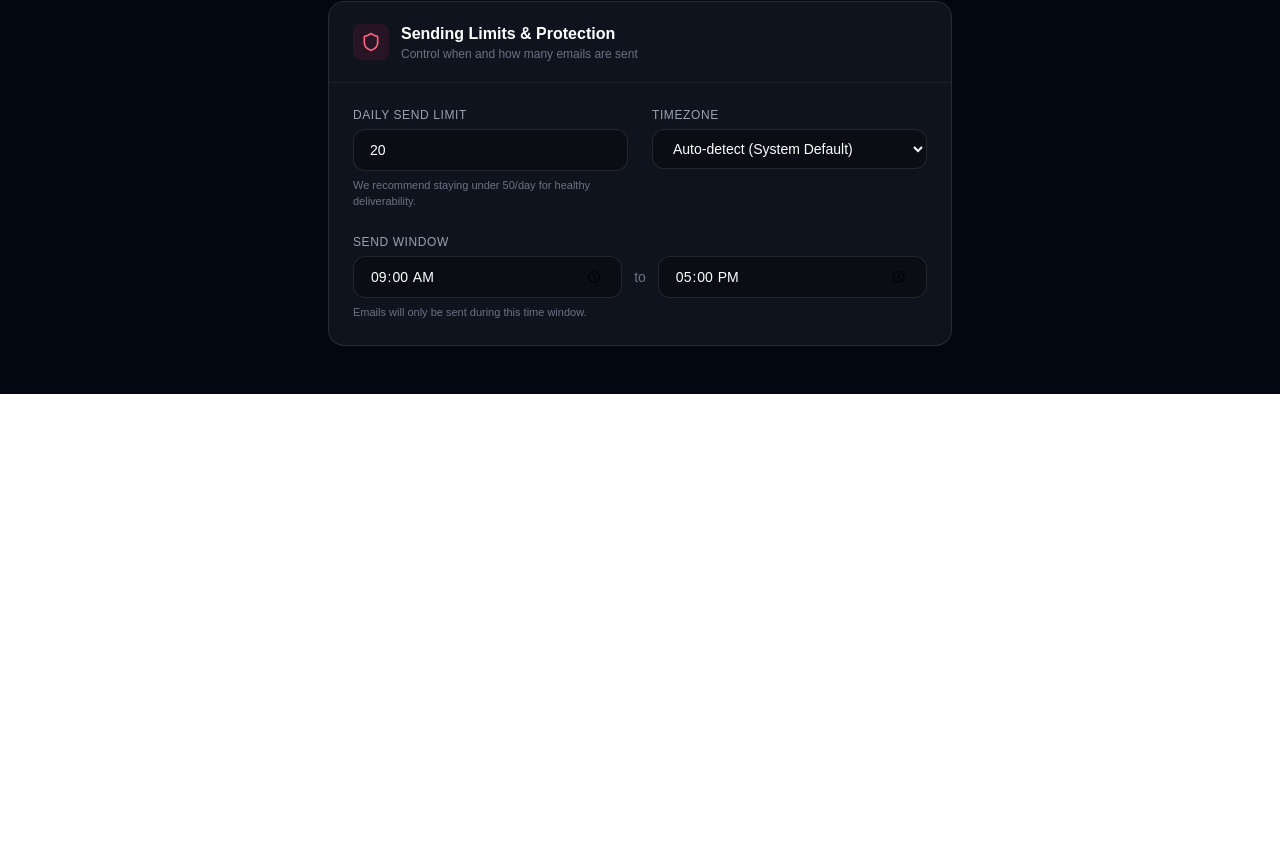
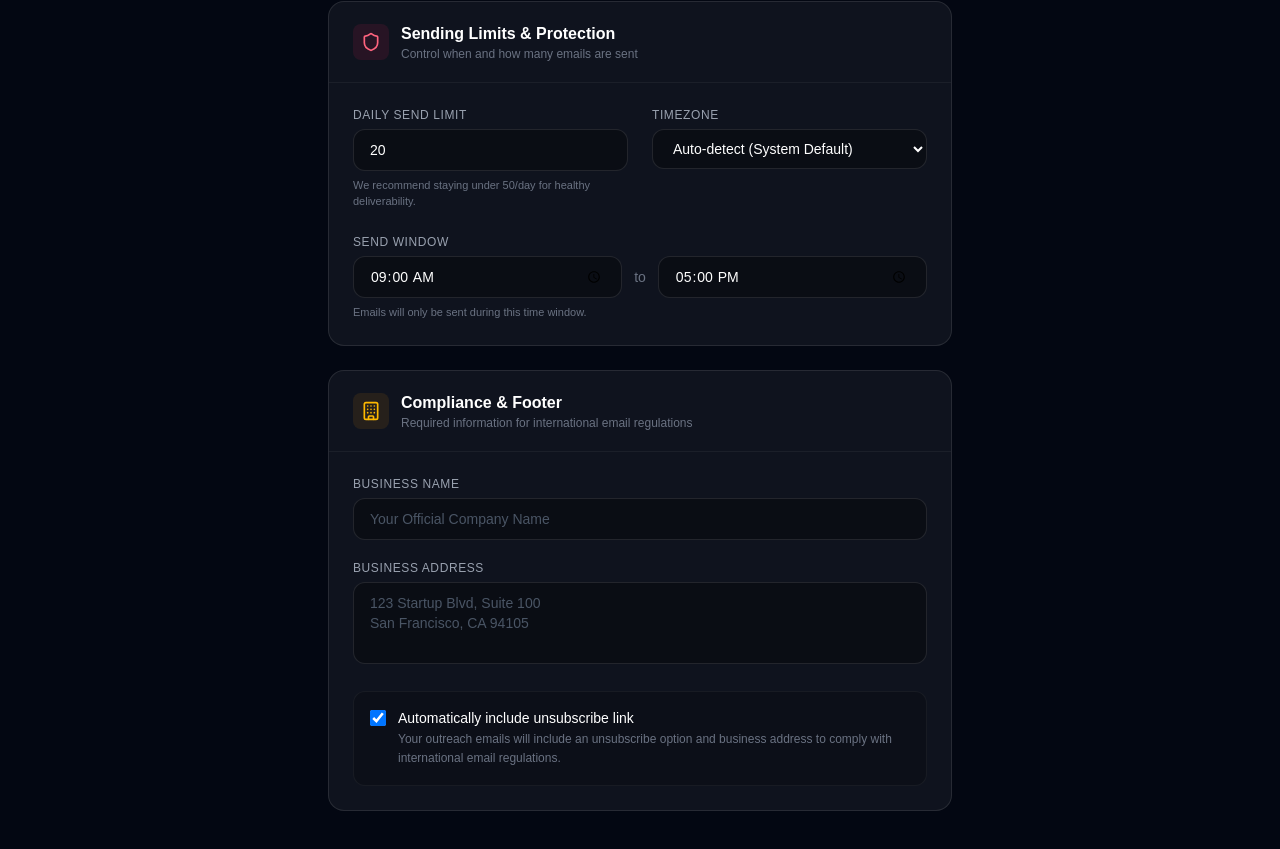
Before and after one commit to ayodele-dest/ai-sales-agent, a Next.js app in the folder ai-sales-agent/: page /settings in a window 1280 px wide. Shown: the part 590-1439 px from the top of the page. Before the commit the page ends 984 px from the top, so only its background shows below. Built offline with nearby package versions, Linux system fonts and the light colour scheme; no server answers.

Commit message:
feat: add compliance and footer section to settings

```diff
--- a/ai-sales-agent/app/settings/page.tsx
+++ b/ai-sales-agent/app/settings/page.tsx
@@ -5,7 +5,7 @@ import Link from 'next/link';
 import { useSession, signOut } from 'next-auth/react';
 import {
     Bot, ArrowLeft, LogOut, Mail, CheckCircle, AlertCircle,
-    Loader2, Trash2, SendHorizonal, Settings, Wifi, WifiOff, Shield
+    Loader2, Trash2, SendHorizonal, Settings, Wifi, WifiOff, Shield, Building
 } from 'lucide-react';
 import type { EmailProvider } from '@/lib/email-connector-store';
 
@@ -21,6 +21,10 @@ interface FormState {
     sendWindowStart: string;
     sendWindowEnd: string;
     timezone: string;
+    // Compliance
+    businessName: string;
+    businessAddress: string;
+    includeUnsubscribe: boolean;
     // Custom SMTP only
     smtpHost: string;
     smtpPort: number;
@@ -49,6 +53,9 @@ export default function SettingsPage() {
         sendWindowStart: '09:00',
         sendWindowEnd: '17:00',
         timezone: 'auto',
+        businessName: '',
+        businessAddress: '',
+        includeUnsubscribe: true,
         smtpHost: '',
         smtpPort: 587,
         smtpUser: '',
@@ -331,6 +338,58 @@ export default function SettingsPage() {
                         </div>
                     </div>
                 </div>
+
+                {/* Compliance & Footer Card */}
+                <div className="bg-white/5 border border-white/10 rounded-2xl overflow-hidden mt-6">
+                    <div className="px-6 py-5 border-b border-white/5 flex items-center gap-3">
+                        <div className="p-2 bg-amber-500/10 rounded-lg">
+                            <Building className="w-5 h-5 text-amber-400" />
+                        </div>
+                        <div>
+                            <h2 className="font-semibold">Compliance &amp; Footer</h2>
+                            <p className="text-xs text-gray-500">Required information for international email regulations</p>
+                        </div>
+                    </div>
+
+                    <div className="p-6 space-y-5">
+                        <Field label="Business Name">
+                            <input
+                                value={form.businessName}
+                                onChange={e => update('businessName', e.target.value)}
+                                placeholder="Your Official Company Name"
+                                className={inputCls}
+                            />
+                        </Field>
+
+                        <Field label="Business Address">
+                            <textarea
+                                value={form.businessAddress}
+                                onChange={e => update('businessAddress', e.target.value)}
+                                placeholder="123 Startup Blvd, Suite 100&#10;San Francisco, CA 94105"
+                                rows={3}
+                                className={`${inputCls} resize-none`}
+                            />
+                        </Field>
+
+                        <label className="flex items-start gap-3 p-4 bg-black/20 border border-white/5 rounded-xl cursor-pointer hover:bg-black/30 transition-colors">
+                            <div className="flex h-5 items-center">
+                                <input
+                                    type="checkbox"
+                                    checked={form.includeUnsubscribe}
+                                    onChange={e => update('includeUnsubscribe', e.target.checked)}
+                                    className="w-4 h-4 rounded border-white/20 bg-black/50 text-indigo-500 focus:ring-indigo-500/50"
+                                />
+                            </div>
+                            <div>
+                                <span className="block text-sm font-medium text-white mb-0.5">Automatically include unsubscribe link</span>
+                                <span className="block text-xs text-gray-500 leading-relaxed">
+                                    Your outreach emails will include an unsubscribe option and business address to comply with international email regulations.
+                                </span>
+                            </div>
+                        </label>
+                    </div>
+                </div>
+
             </div>
         </div>
     );
```
